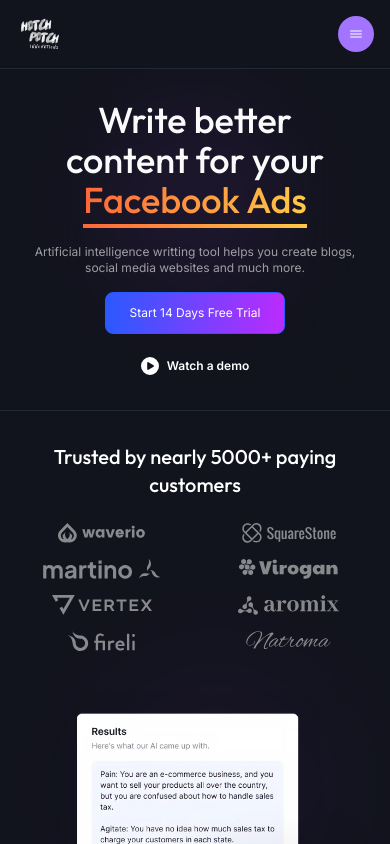
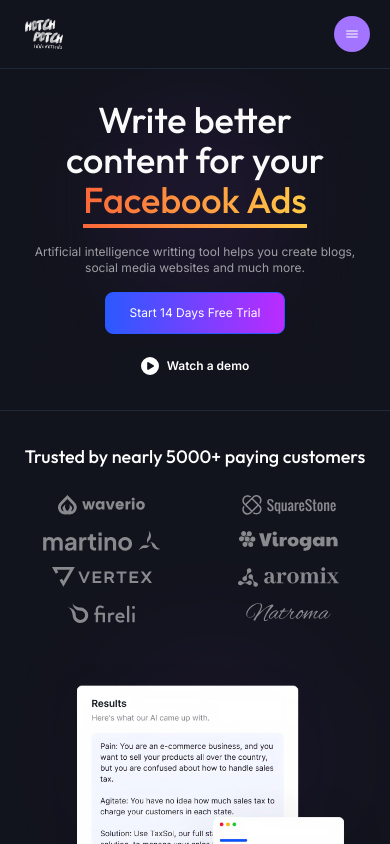
Before and after one commit to cssmh/hotch-potch-home, a Next.js app: page / in a window 390 px wide. Shown: the top 844 px of the page. Built offline with nearby package versions, Linux system fonts and the light colour scheme.

Commit message:
sharp for image optimaization added, responsive added

```diff
--- a/package.json
+++ b/package.json
@@ -20,6 +20,7 @@
     "react": "^18",
     "react-dom": "^18",
     "react-icons": "^5.2.1",
+    "sharp": "^0.33.5",
     "tailwind-merge": "^2.3.0",
     "tailwindcss-animate": "^1.0.7"
   },
--- a/src/app/layout.tsx
+++ b/src/app/layout.tsx
@@ -14,7 +14,7 @@
 });
 
 export const metadata: Metadata = {
-  title: "Hotch-Potch Home",
+  title: "Hotch-Potch | Home",
   description: "A seo content writer platform.",
 };
 
--- a/src/app/page.tsx
+++ b/src/app/page.tsx
@@ -6,7 +6,7 @@
 import CustomerReviews from "@/components/Reviews";
 import Packages from "@/components/Packages";
 
-export default function Home() {
+export default function HomePage() {
   return (
     <main className="mobile-nav-margin overflow-hidden">
       <div className="relative">
--- a/src/components/Company.tsx
+++ b/src/components/Company.tsx
@@ -3,7 +3,7 @@
 export default function Company() {
   return (
     <div className="flex flex-col items-center justify-center gap-6 sm:gap-8 md:gap-10 lg:gap-12 xl:gap-14 2xl:gap-16 section-padding main-container">
-      <h3 className="text-xl md:text-xl lg:text-lg xl:text-xl 2xl:text-2xl font-outfit font-medium text-center">
+      <h3 className="text-lg md:text-xl lg:text-lg xl:text-xl 2xl:text-2xl font-outfit font-medium text-center">
         Trusted by nearly 5000+ paying customers
       </h3>
       <ComLogo />
--- a/src/components/Content.tsx
+++ b/src/components/Content.tsx
@@ -1,6 +1,6 @@
-import Image from "next/image";
 import Link from "next/link";
 import CustomButton from "./ui/CustomButton";
+import Image from "next/image";
 
 interface ContentProps {
   className?: string;
--- a/src/components/Tools.tsx
+++ b/src/components/Tools.tsx
@@ -1,5 +1,4 @@
 import ToolsCard from "./ToolsCard";
-
 
 export default function Tools() {
   return (
--- a/src/components/ToolsCard.tsx
+++ b/src/components/ToolsCard.tsx
@@ -13,7 +13,6 @@
             height={34}
             className="w-9 h-9"
           />
-
           <div className="flex flex-col lg:gap-2 xl:gap-3 2xl:gap-3.5">
             <p className="desc-text text-nowrap text-secondary">{tool.title}</p>
             <p className="mini-text text-secondary/70">{tool.desc}</p>
--- a/src/components/shared/header/Header.tsx
+++ b/src/components/shared/header/Header.tsx
@@ -5,7 +5,7 @@
 
 export default function Header() {
   return (
-    <header className="main-container flex-center gap-5 py-4 lg:py-6 2xl:py-8 fixed top-0 left-0 lg:static w-full border-b border-gray-800 lg:border-transparent bg-primary lg:bg-transparent z-50">
+    <header className="px-5 md:px-10 xl:px-12 2xl:px-0 max-w-screen-2xl mx-auto flex-center gap-5 py-4 lg:py-6 2xl:py-8 fixed top-0 left-0 lg:static w-full border-b border-gray-800 lg:border-transparent bg-primary lg:bg-transparent z-50">
       <div className="flex items-center gap-5 2xl:gap-7">
         <Logo />
         <NavLink />
--- a/src/components/shared/header/MobileNav.tsx
+++ b/src/components/shared/header/MobileNav.tsx
@@ -1,4 +1,5 @@
 "use client";
+
 import { useRef, useState } from "react";
 import Hamburger from "./Hamburger";
 import useOutSideClick from "@/hooks/useOutsideClick";
```
Also changed, not shown: 1 other file (tests, documents, lock files or other folders).
